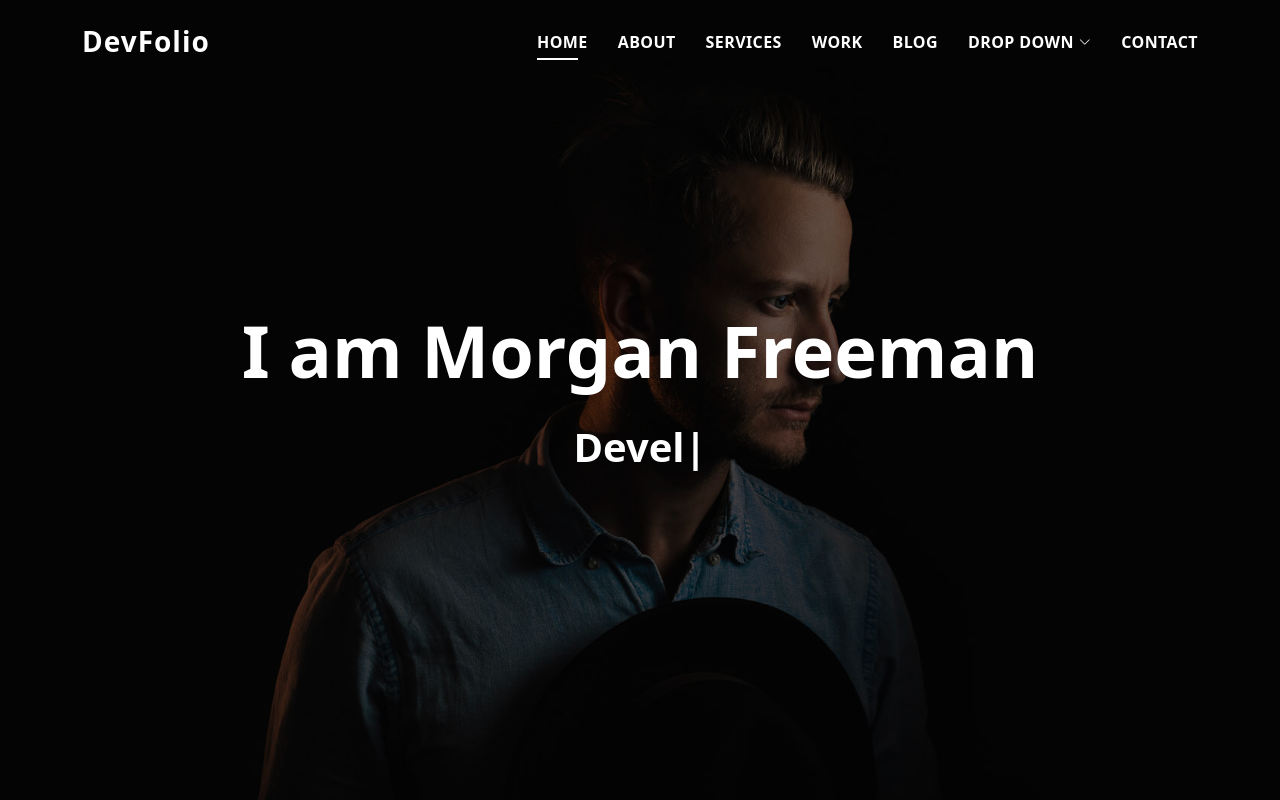
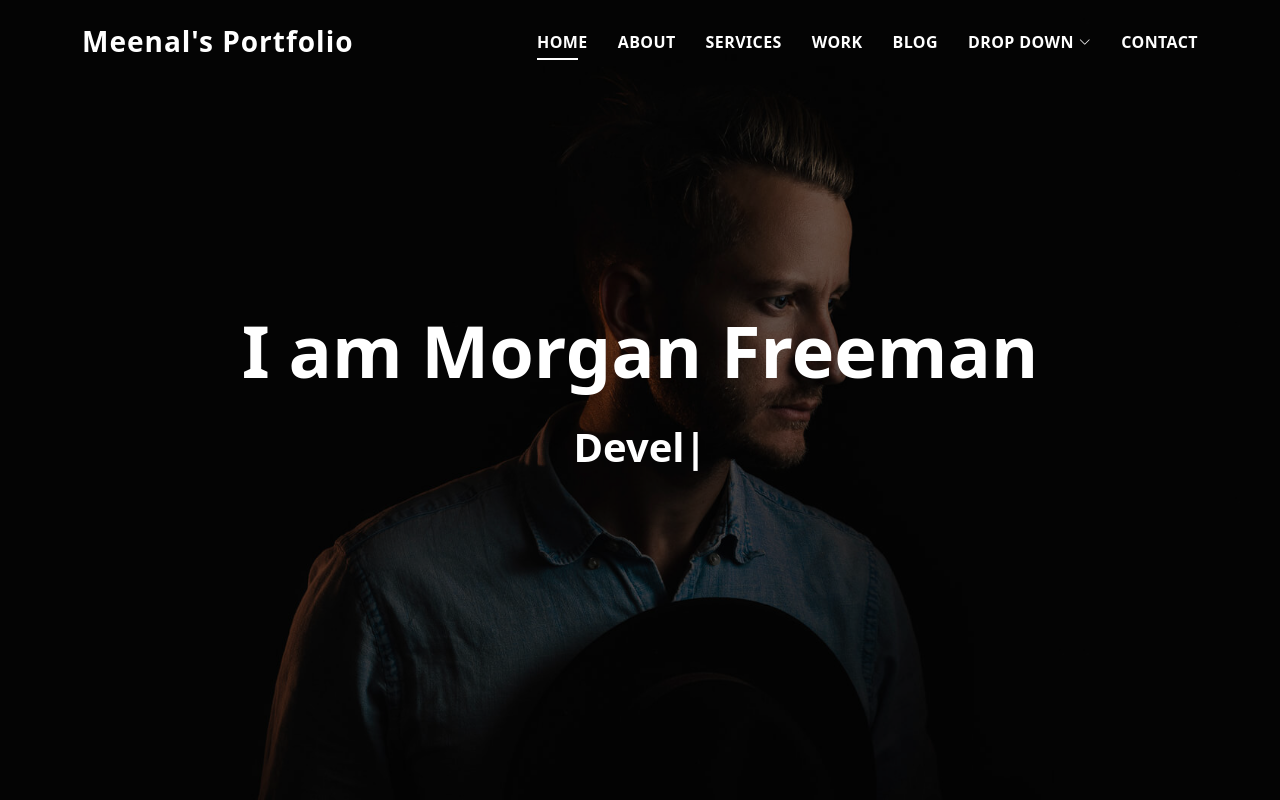
Before and after one commit to Meskaz/meskaz.github.io, a plain HTML site: page index.html in a window 1280 px wide. Shown: the top 800 px of the page. Drawn offline with Linux system fonts and the light colour scheme.

Commit message:
Update index.html

```diff
--- a/index.html
+++ b/index.html
@@ -36,7 +36,7 @@
   <header id="header" class="fixed-top">
     <div class="container d-flex align-items-center justify-content-between">
 
-      <h1 class="logo"><a href="index.html">DevFolio</a></h1>
+      <h1 class="logo"><a href="index.html">Meenal's Portfolio</a></h1>
       <!-- Uncomment below if you prefer to use an image logo -->
       <!-- <a href="index.html" class="logo"><img src="assets/img/logo.png" alt="" class="img-fluid"></a>-->
 
```
